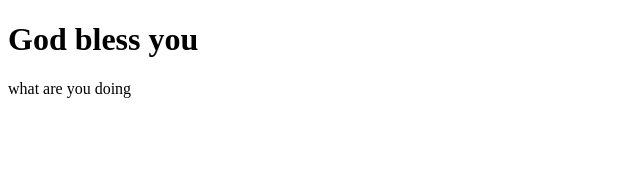
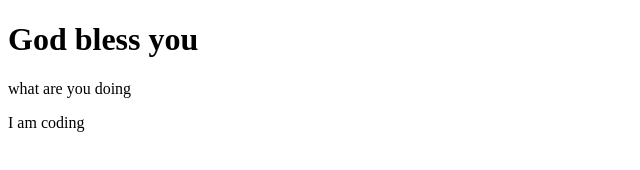
Before and after one commit to Faitht1020/git-one-example-, a plain HTML site: page index.html in a window 1280 px wide. Shown: the full height of the page, 0-640 px from the left. Drawn offline with Linux system fonts and the light colour scheme.

Commit message:
I am coding

```diff
--- a/index.html
+++ b/index.html
@@ -9,5 +9,6 @@
 <body>
  <h1>God bless you</h1>
  <span>what are you doing</span>
+ <p>I am coding</p>
 </body>
 </html>
```
